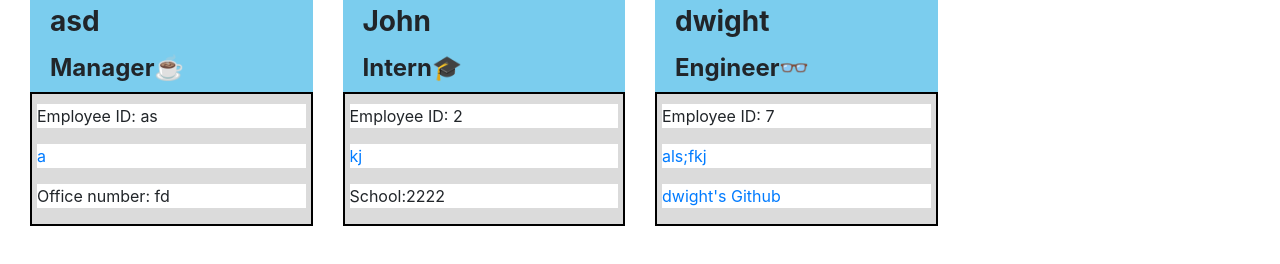
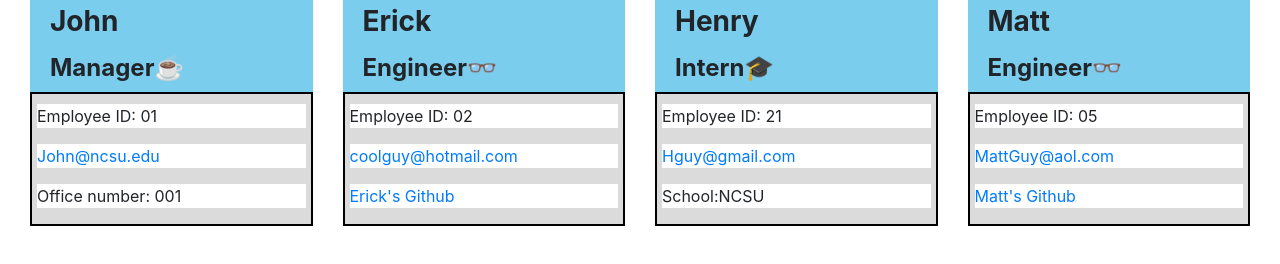
Before and after one commit to cwwittor/Team-Profile-Generator, a website: page MyTeam.html in a window 1280 px wide. Drawn offline with nearby package versions, Linux system fonts and the light colour scheme.

Commit message:
added test cases

```diff
--- a/MyTeam.html
+++ b/MyTeam.html
@@ -5,7 +5,7 @@
         <head>
             <meta charset="UTF-8">
             <meta name="viewport" content="width=device-width,height=device-height,initial-scale=1.0" />
-            <title>asdf</title>
+            <title>Team Cool Team</title>
 
             <link rel="stylesheet" href="https://cdn.jsdelivr.net/npm/bootstrap@4.5.3/dist/css/bootstrap.min.css" integrity="sha384-TX8t27EcRE3e/ihU7zmQxVncDAy5uIKz4rEkgIXeMed4M0jlfIDPvg6uqKI2xXr2" crossorigin="anonymous">
             <link rel="stylesheet" href="html/style.css">
@@ -17,37 +17,49 @@
 
     <div class= "jobBox col-xs-6 col-sm-6 col-md-4 col-lg-3">
             <div class= "topBox">
-                <h3 class="topInfo">asd</h3>
+                <h3 class="topInfo">John</h3>
                 <h4 class="topInfo">Manager☕</h4>
             </div>
             <div class="botBox">
-                <p class="infoBox">Employee ID: as</li>
-                <p class="infoBox"><a href="mailto:">a</a></li>
-                <p class="infoBox">Office number: fd</li>
+                <p class="infoBox">Employee ID: 01</li>
+                <p class="infoBox"><a href="mailto:">John@ncsu.edu</a></li>
+                <p class="infoBox">Office number: 001</li>
             </div>
         </div>
 
     <div class= "jobBox col-xs-6 col-sm-6 col-md-4 col-lg-3">
             <div class= "topBox">
-                <h3 class="topInfo">John</h3>
-                <h4 class="topInfo">Intern🎓</h4>
+                <h3 class="topInfo">Erick</h3>
+                <h4 class="topInfo">Engineer👓</h4>
             </div>
             <div class="botBox">
-                <p class="infoBox">Employee ID: 2</li>
-                <p class="infoBox"><a href="mailto:">kj</a></li>
-                <p class="infoBox">School:2222</a></li>
+                <p class="infoBox">Employee ID: 02</li>
+                <p class="infoBox"><a href="mailto:">coolguy@hotmail.com</a></li>
+                <p class="infoBox"><a href="github.com/coolguy">Erick's Github</a></li>
             </div>
         </div>
 
     <div class= "jobBox col-xs-6 col-sm-6 col-md-4 col-lg-3">
             <div class= "topBox">
-                <h3 class="topInfo">dwight</h3>
+                <h3 class="topInfo">Henry</h3>
+                <h4 class="topInfo">Intern🎓</h4>
+            </div>
+            <div class="botBox">
+                <p class="infoBox">Employee ID: 21</li>
+                <p class="infoBox"><a href="mailto:">Hguy@gmail.com</a></li>
+                <p class="infoBox">School:NCSU</a></li>
+            </div>
+        </div>
+
+    <div class= "jobBox col-xs-6 col-sm-6 col-md-4 col-lg-3">
+            <div class= "topBox">
+                <h3 class="topInfo">Matt</h3>
                 <h4 class="topInfo">Engineer👓</h4>
             </div>
             <div class="botBox">
-                <p class="infoBox">Employee ID: 7</li>
-                <p class="infoBox"><a href="mailto:">als;fkj</a></li>
-                <p class="infoBox"><a href="github.com/fjdksl">dwight's Github</a></li>
+                <p class="infoBox">Employee ID: 05</li>
+                <p class="infoBox"><a href="mailto:">MattGuy@aol.com</a></li>
+                <p class="infoBox"><a href="github.com/Matty">Matt's Github</a></li>
             </div>
         </div>
 
--- a/html/engineerBlock.js
+++ b/html/engineerBlock.js
@@ -1,3 +1,4 @@
+//HTML of the engineer added to the team
 const engineerOutput = (job) => {
     return `
     <div class= "jobBox col-xs-6 col-sm-6 col-md-4 col-lg-3">
--- a/html/internBlock.js
+++ b/html/internBlock.js
@@ -1,3 +1,4 @@
+//HTML of the intern added to the team
 const internOutput = (job) => {
     return `
     <div class= "jobBox col-xs-6 col-sm-6 col-md-4 col-lg-3">
--- a/html/managerBlock.js
+++ b/html/managerBlock.js
@@ -1,3 +1,4 @@
+//HTML of the manager added to the team
 const managerOutput = (job) => {
     return `
     <div class= "jobBox col-xs-6 col-sm-6 col-md-4 col-lg-3">
--- a/package.json
+++ b/package.json
@@ -7,7 +7,7 @@
     "lib": "lib"
   },
   "scripts": {
-    "test": "echo \"Error: no test specified\" && exit 1"
+    "test": "jest"
   },
   "repository": {
     "type": "git",
```
Also changed, not shown: __tests__/employeeTEST.js (added, +36 -0 lines), __tests__/engineerTEST.js (added, +33 -0 lines), __tests__/internTEST.js (added, +29 -0 lines), __tests__/managerTEST.js (added, +29 -0 lines), index.js (+10 -7 lines), 1 other file.
